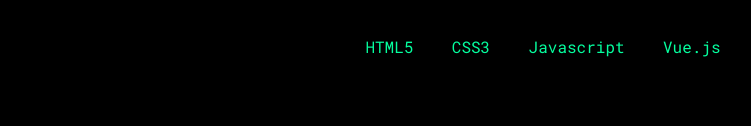
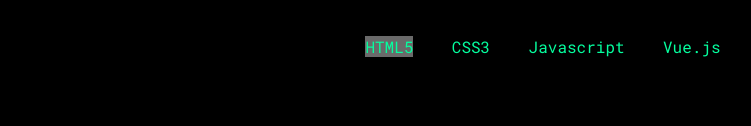
Before and after one commit to aleixnit/My-website, a website: page index.html in a window 1280 px wide. In both pictures the pointer is over the item "HTML5". Shown: the part 1164-1290 px from the top of the page, without its empty margins (97-848 px from the left). Drawn offline with nearby package versions, Linux system fonts and the light colour scheme; no server answers.

```diff
--- /dev/null
+++ b/package.json
@@ -0,0 +1,5 @@
+{
+  "dependencies": {
+    "animate.css": "^4.1.1"
+  }
+}
--- a/resources/style.css
+++ b/resources/style.css
@@ -215,6 +215,10 @@
   margin-top: 3vw;
 }
 
+.skillsContainer ul li:hover {
+  background-color: #6a6a6a;
+}
+
 /*FOOTER -----------------------------------------------------------------------------------------------*/
 .footer-container {
   width: 100%;
```
Also changed, not shown: index.html (+2 -0 lines), 1 other file.
